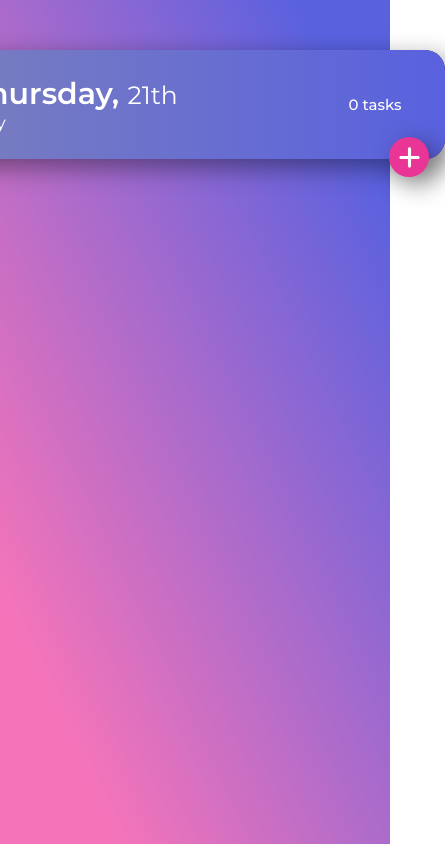
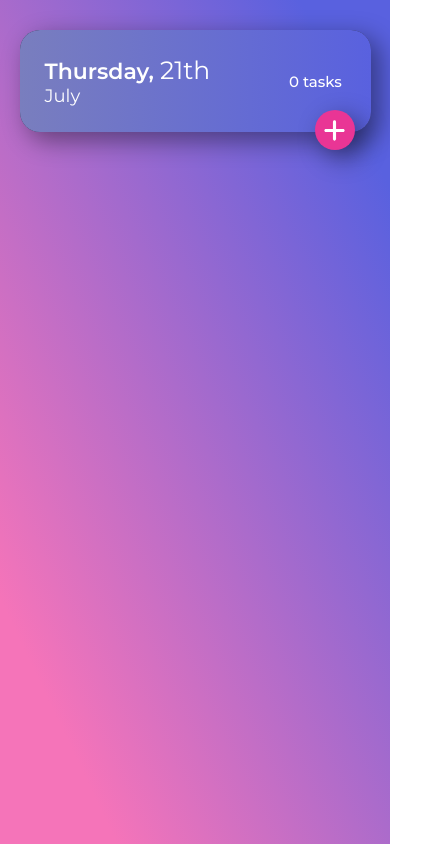
Before and after one commit to Kreyes96/my-task-app, a website: page index.html in a window 390 px wide. Shown: the whole page, 445 px wide, since content can reach past the window. Drawn offline with Linux system fonts and the light colour scheme.

Commit message:
Adapt the app for mobile screen

```diff
--- a/src/scss/base/_globals.scss
+++ b/src/scss/base/_globals.scss
@@ -14,6 +14,7 @@ html {
 }
 
 body {
+   width: 100%;
    font-size: 1.6rem;
    font-family: var.$main-font;
    background: var.$body-gradient-color;
--- a/src/scss/layout/_header-container.scss
+++ b/src/scss/layout/_header-container.scss
@@ -1,4 +1,5 @@
 @use '../base/variables' as var;
+@use '../base/mixins' as mix;
 
 .header-container {
    width: 100%;
@@ -24,8 +25,12 @@
    }
 
    .day {
-      font-size: 3rem;
+      font-size: 2.2rem;
       font-weight: 600;
+
+      @include mix.tablet-size {
+         font-size: 3rem;
+      }
    }
 
    .number-day {
@@ -37,6 +42,7 @@
       font-size: 1.8rem;
       font-weight: 400;
    }
+
 }
 
 .tasks-info {
--- a/src/scss/layout/_main-container.scss
+++ b/src/scss/layout/_main-container.scss
@@ -1,10 +1,21 @@
 @use '../base/variables' as var;
+@use '../base/mixins' as mix;
 
 .main-container {
-   margin-block-start: 5rem;
-   width: 500px;
-   max-height: 550px;
+   margin-block: 3rem;
+   width: 90%;
+   max-height: 90%;
    border-radius: var.$large-border;
    box-shadow: 8px 8px 25px 1px rgba(0, 0, 0, 0.4);
    background-color: var.$dark-blue-color;
+
+   @include mix.tablet-size {
+      margin-block: 5rem 0;
+      width: 500px;
+      max-height: 85%;
+   }
+
+   @include mix.desktop-small-size {
+      max-height: 550px;
+   }
 }
```
Also changed, not shown: build/css/app.css, build/js/app.js, 2 other files.
